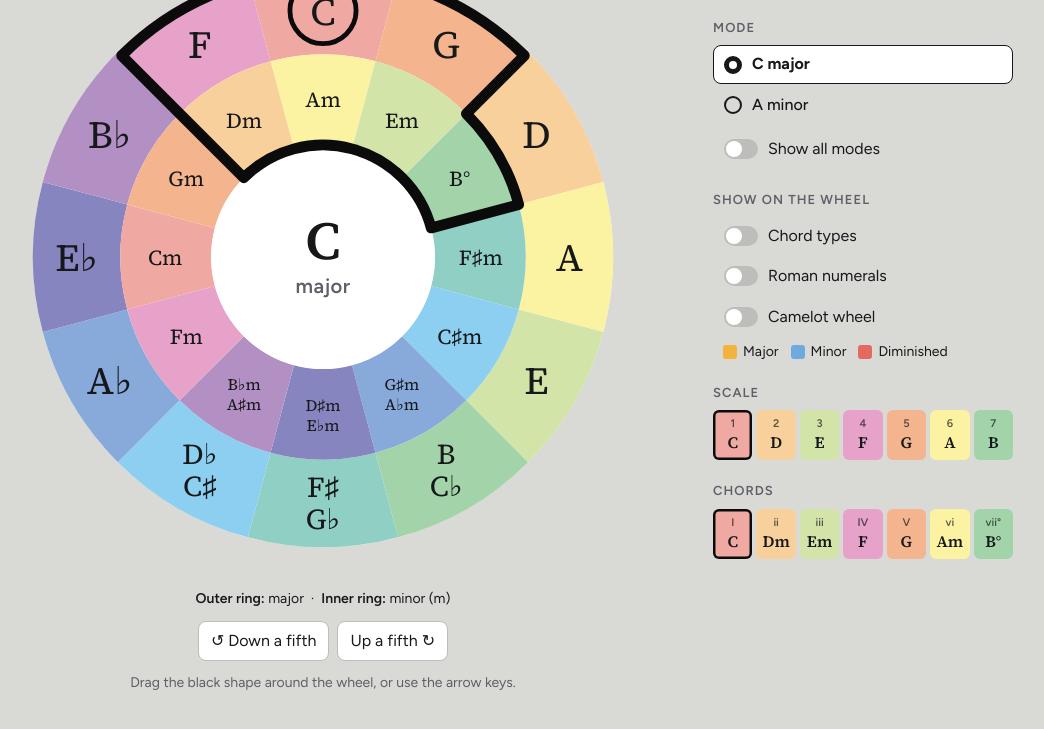
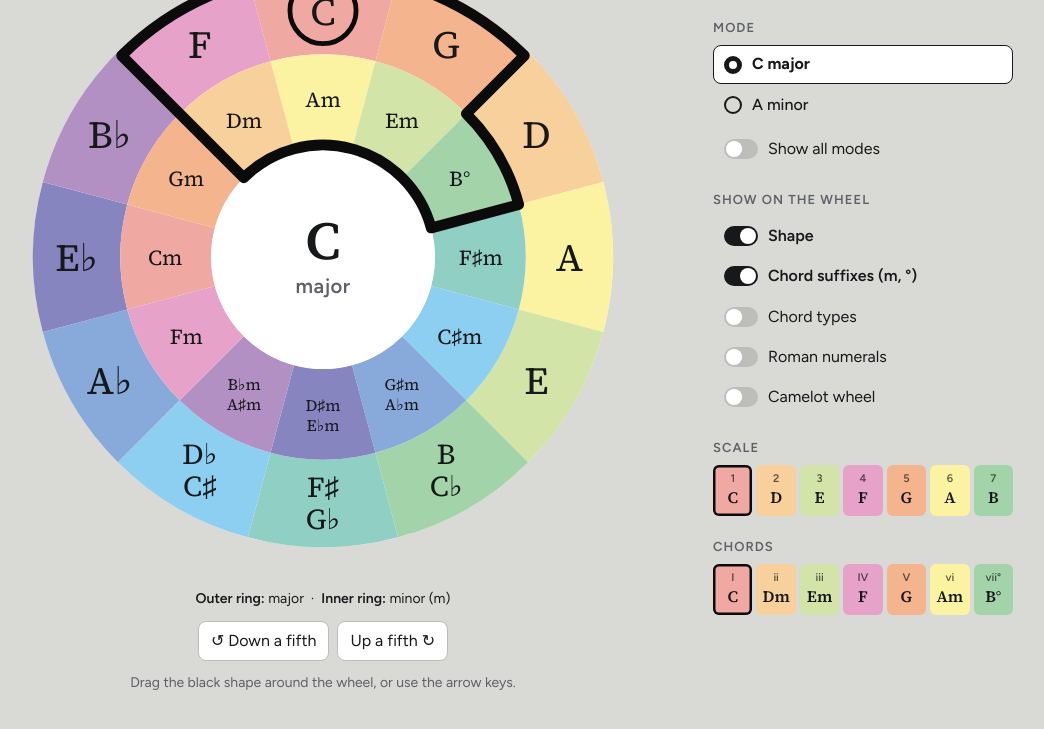
Before and after one commit to Sebunderscore/interactive-circle-of-fifths, a plain HTML site: page index.html in a window 1280 px wide. Shown: the part 87-816 px from the top of the page, without its empty margins (151-1195 px from the left). Drawn offline with Linux system fonts and the light colour scheme.

Commit message:
Add toggles for the shape and for chord suffixes (m, °)
Co-Authored-By: Claude Opus 5.5 <noreply@anthropic.com>
Claude-Session: https://claude.ai/code/session_01TVcU2AAce1rdaY3Faw658h

```diff
--- a/index.html
+++ b/index.html
@@ -198,6 +198,9 @@ h2 {
 .toggle[aria-pressed="true"] .track { background: var(--ink); }
 .toggle[aria-pressed="true"] .track::after { transform: translateX(14px); }
 .toggle[aria-pressed="true"] { font-weight: 600; }
+.toggle:disabled { opacity: 0.4; cursor: not-allowed; }
+.toggle:disabled:hover { border-color: transparent; }
+.key[hidden] { display: none; }
 .key { display: flex; gap: 12px; flex-wrap: wrap; font-size: 14px; padding: 6px 10px 0; }
 .key span { display: inline-flex; align-items: center; gap: 6px; }
 .key i { width: 14px; height: 14px; border-radius: 3px; display: inline-block; }
@@ -239,7 +242,7 @@ h2 {
       <button type="button" id="ccw">&#8634; Down a fifth</button>
       <button type="button" id="cw">Up a fifth &#8635;</button>
     </div>
-    <p class="hint">Drag the black shape around the wheel, or use the arrow keys.</p>
+    <p class="hint" id="hint">Drag the black shape around the wheel, or use the arrow keys.</p>
   </div>
 
   <div class="panel">
@@ -258,6 +261,8 @@ h2 {
     <section>
       <h2>Show on the wheel</h2>
       <div class="toggles">
+        <button type="button" class="toggle" id="tShape" aria-pressed="true"><span class="track"></span><span>Shape</span></button>
+        <button type="button" class="toggle" id="tSuffix" aria-pressed="true"><span class="track"></span><span>Chord suffixes (m, °)</span></button>
         <button type="button" class="toggle" id="tChords" aria-pressed="false"><span class="track"></span><span>Chord types</span></button>
         <button type="button" class="toggle" id="tRoman" aria-pressed="false"><span class="track"></span><span>Roman numerals</span></button>
         <button type="button" class="toggle" id="tCamelot" aria-pressed="false"><span class="track"></span><span>Camelot wheel</span></button>
@@ -307,6 +312,8 @@ h2 {
   var mode = 0;       // index in MODES
   var alt = false;    // alternate enharmonic spelling for B/C♭, F♯/G♭, D♭/C♯
   var showChords = false, showRoman = false, camelot = false, allModes = false;
+  var showShape = true, showSuffix = true;
+  function sfx(q) { return showSuffix ? q : ''; }
   function modeLabel(i) { return allModes ? MODES[i].name : (i === 0 ? 'major' : 'minor'); }
 
   var NS = 'http://www.w3.org/2000/svg';
@@ -428,7 +435,9 @@ h2 {
     var rootF = p + M.m;
     var base = camelot ? CAMELOT_BASE : 0;
 
-    svg.classList.toggle('show-chords', showChords);
+    svg.classList.toggle('show-chords', showChords && showShape);
+    rotor.style.display = showShape ? '' : 'none';
+    fills.style.visibility = showShape ? '' : 'hidden';
     segs.setAttribute('transform', 'rotate(' + base + ' 300 300)');
     rotating.forEach(function (g) { g.style.transform = 'rotate(' + (rot + base) + 'deg)'; });
     var rp = polar(M.ring === 'maj' ? R_MAJ : R_MIN, M.off * 30);
@@ -448,7 +457,7 @@ h2 {
       var num = acc + (q === '' ? ROMAN[j] : ROMAN[j].toLowerCase()) + (q === '°' ? '°' : '');
       numeralOf[f] = num;
       scale.push({ top: acc + (j + 1), main: noteName(f), color: colorOf(f), root: j === 0 });
-      chords.push({ top: num, main: noteName(f) + q, color: showChords ? QCOLOR[q] : colorOf(f), root: j === 0 });
+      chords.push({ top: num, main: noteName(f) + sfx(q), color: showChords && showShape ? QCOLOR[q] : colorOf(f), root: j === 0 });
     }
     chips(document.getElementById('scale'), scale);
     chips(document.getElementById('chords'), chords);
@@ -459,7 +468,7 @@ h2 {
       var off = d > 6 ? d - 12 : d;
       var code = camelotNum(k);
       // outer ring: major
-      if (off >= -1 && off <= 1) {
+      if (showShape && off >= -1 && off <= 1) {
         var fm = p + off, nm = noteName(fm);
         if (camelot) drawLabel(majText[k], 'maj', k, base, [code + 'B'], showRoman ? numeralOf[fm] : nm, true);
         else drawLabel(majText[k], 'maj', k, base, [nm], showRoman ? numeralOf[fm] : null, false);
@@ -469,14 +478,14 @@ h2 {
         drawLabel(majText[k], 'maj', k, base, MAJ_LABELS[k], null, false);
       }
       // inner ring: minor, plus the diminished chord at the end of the shape
-      if (off >= -1 && off <= 2) {
-        var fn = p + off + 3, cn = noteName(fn) + (off === 2 ? '°' : 'm');
+      if (showShape && off >= -1 && off <= 2) {
+        var fn = p + off + 3, cn = noteName(fn) + sfx(off === 2 ? '°' : 'm');
         if (camelot) drawLabel(minText[k], 'min', k, base, [code + 'A'], showRoman ? numeralOf[fn] : cn, true);
         else drawLabel(minText[k], 'min', k, base, [cn], showRoman ? numeralOf[fn] : null, false);
       } else if (camelot) {
-        drawLabel(minText[k], 'min', k, base, [code + 'A'], MIN_LABELS[k][0] + 'm', true);
+        drawLabel(minText[k], 'min', k, base, [code + 'A'], MIN_LABELS[k][0] + sfx('m'), true);
       } else {
-        drawLabel(minText[k], 'min', k, base, MIN_LABELS[k].map(function (s) { return s + 'm'; }), null, false);
+        drawLabel(minText[k], 'min', k, base, MIN_LABELS[k].map(function (s) { return s + sfx('m'); }), null, false);
       }
     }
 
@@ -491,7 +500,7 @@ h2 {
       : 'Same notes as ' + noteName(p) + ' major, starting on ' + noteName(rootF) + '.') + cam;
     document.getElementById('rings').innerHTML = camelot
       ? '<b>Outer ring:</b> major (B) &nbsp;·&nbsp; <b>Inner ring:</b> minor (A)'
-      : '<b>Outer ring:</b> major &nbsp;·&nbsp; <b>Inner ring:</b> minor (m)';
+      : '<b>Outer ring:</b> major &nbsp;·&nbsp; <b>Inner ring:</b> minor' + (showSuffix ? ' (m)' : '');
     shape.setAttribute('aria-valuenow', pp);
     shape.setAttribute('aria-valuetext', title);
 
@@ -511,7 +520,12 @@ h2 {
     document.getElementById('tChords').setAttribute('aria-pressed', String(showChords));
     document.getElementById('tRoman').setAttribute('aria-pressed', String(showRoman));
     document.getElementById('tCamelot').setAttribute('aria-pressed', String(camelot));
-    document.getElementById('qkey').hidden = !showChords;
+    document.getElementById('qkey').hidden = !(showChords && showShape);
+    document.getElementById('tShape').setAttribute('aria-pressed', String(showShape));
+    document.getElementById('tSuffix').setAttribute('aria-pressed', String(showSuffix));
+    document.getElementById('tChords').disabled = !showShape;
+    document.getElementById('tRoman').disabled = !showShape;
+    document.getElementById('hint').hidden = !showShape;
   }
 
   // ---- dragging ----
@@ -562,6 +576,8 @@ h2 {
     if (!allModes && mode !== 0 && mode !== 5) mode = 0;
     render();
   });
+  document.getElementById('tShape').addEventListener('click', function () { showShape = !showShape; render(); });
+  document.getElementById('tSuffix').addEventListener('click', function () { showSuffix = !showSuffix; render(); });
   document.getElementById('tChords').addEventListener('click', function () { showChords = !showChords; render(); });
   document.getElementById('tRoman').addEventListener('click', function () { showRoman = !showRoman; render(); });
   document.getElementById('tCamelot').addEventListener('click', function () {
```
